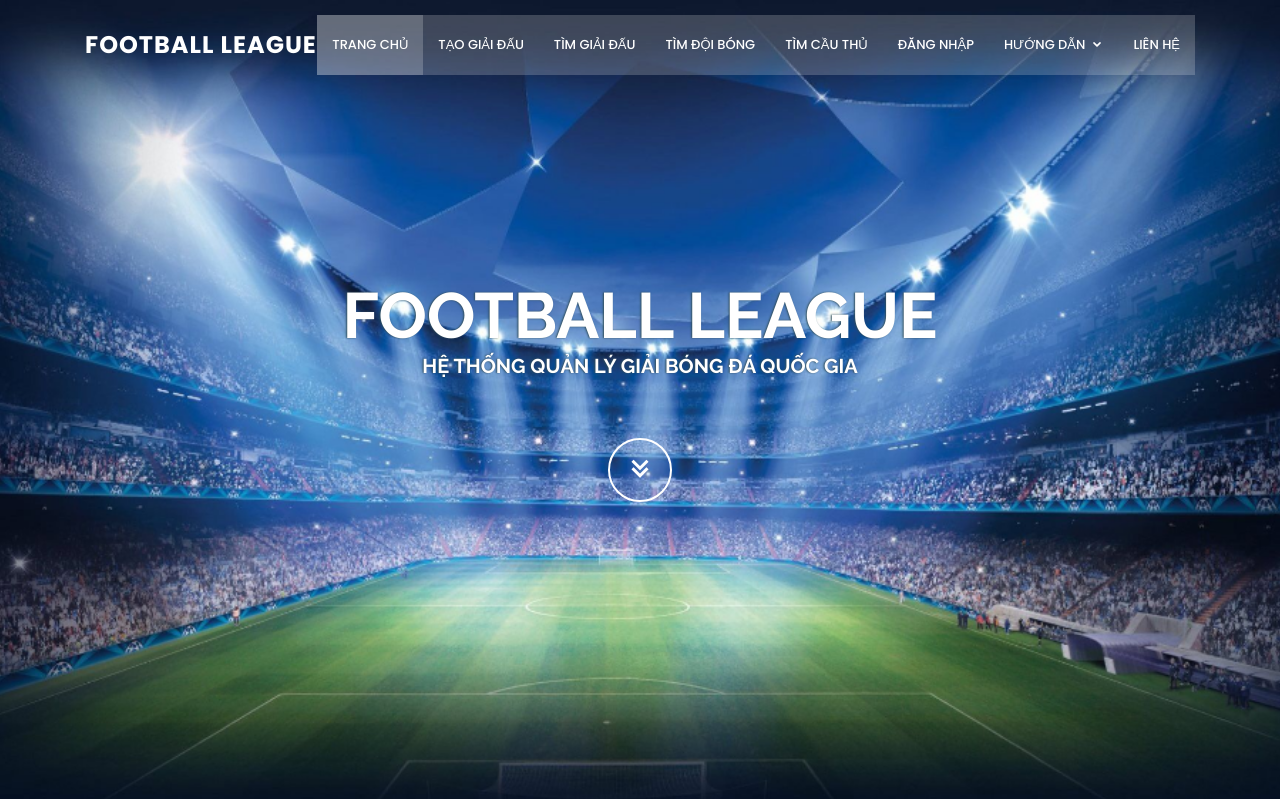
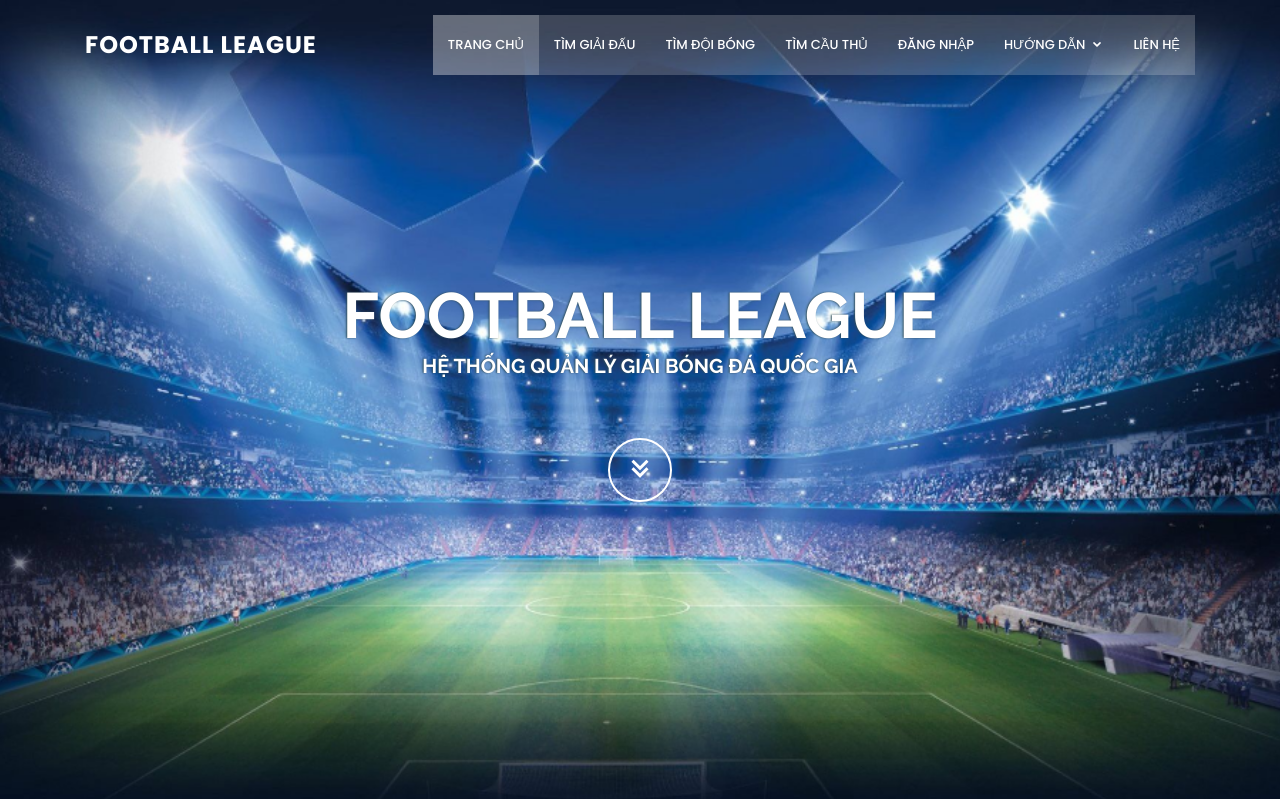
Before and after one commit to tue0305/QLGiaiVoDichBongDa, a Flask app: page / in a window 1280 px wide. Shown: the top 799 px of the page. Run offline with Flask 2, Linux system fonts and the light colour scheme; some libraries are stand-ins or nearby versions.

Commit message:
quit creating tournaments

```diff
--- a/app/templates/base/header.html
+++ b/app/templates/base/header.html
@@ -10,7 +10,6 @@
       <nav class="nav-menu d-none d-lg-block">
         <ul>
           <li class="active"><a href="{{ url_for('index') }}">Trang chủ</a></li>
-          <li><a href="#">Tạo giải đấu</a></li>
           <li><a href="{{ url_for('tournament') }}">Tìm giải đấu</a></li>
           <li><a href="{{ url_for('team') }}">Tìm đội bóng</a></li>
           <li><a href="{{ url_for('player') }}">Tìm cầu thủ</a></li>
```
